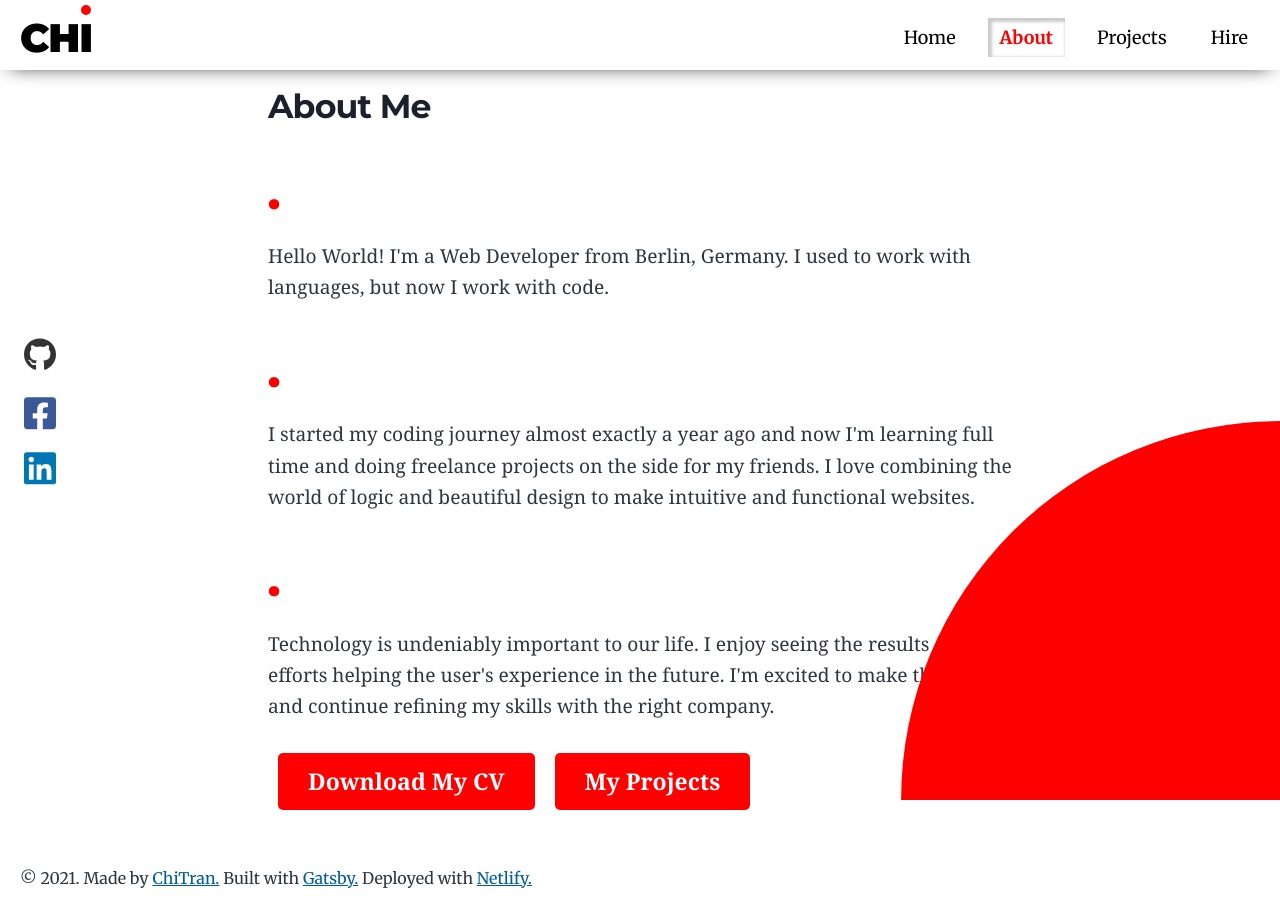
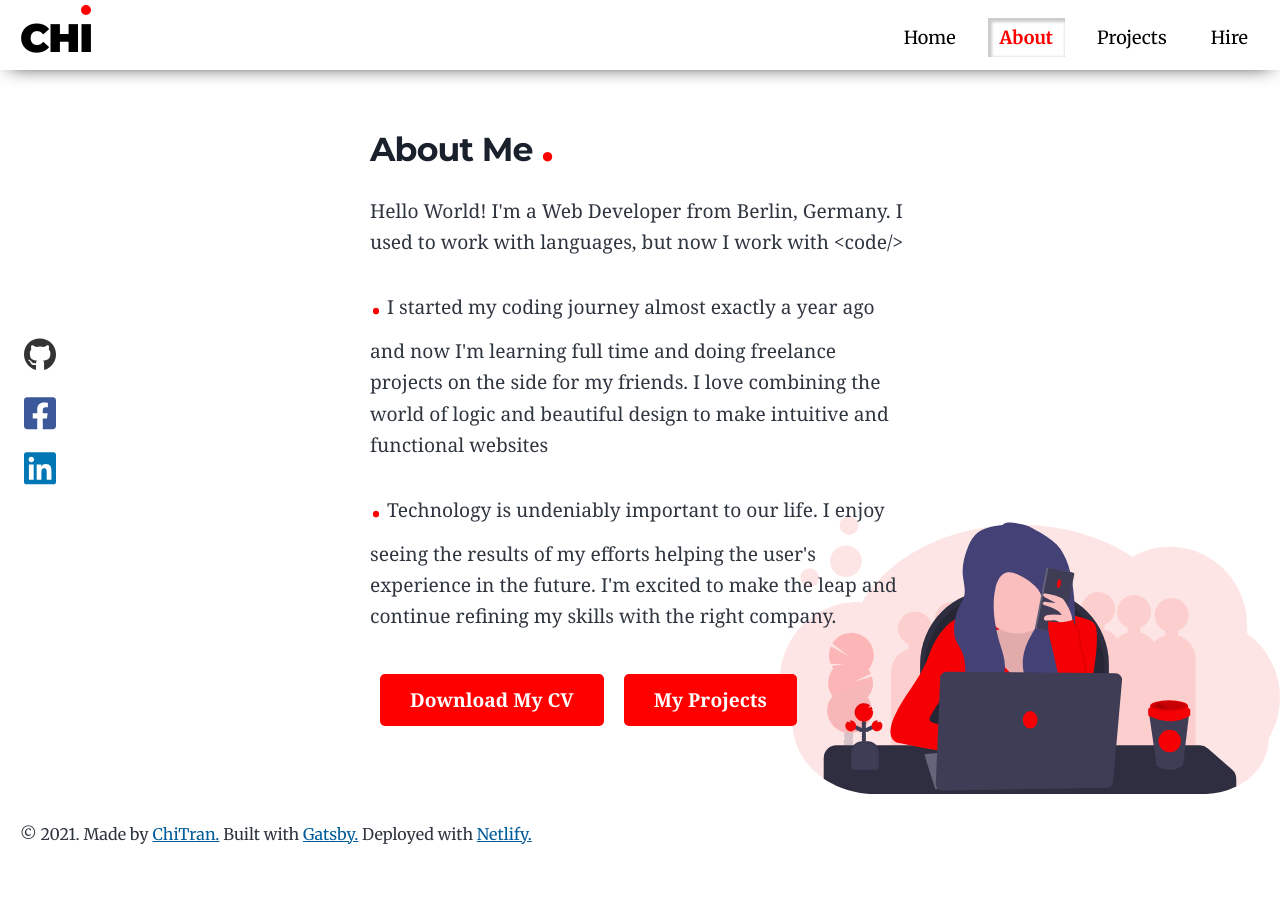
Before and after one commit to KhanhChiTran/chitran.de, a Gatsby site: page /about in a window 1280 px wide. After the commit the page ends 878 px from the top, so only its background shows below. Built offline with nearby package versions, Linux system fonts and the light colour scheme; Gatsby itself is replaced by a stand-in of ours.

Commit message:
embeb svg to pages

```diff
--- a/src/components/Layout/layout.js
+++ b/src/components/Layout/layout.js
@@ -3,6 +3,7 @@ import { Link } from "gatsby";
 import Header from "../Header/header";
 import SideBar from "../Sidebar/sidebar";
 import "./layout.scss";
+import girl4 from "../../../static/girl4.svg";
 
 const Layout = ({ location, title, children }) => {
   const rootPath = `${__PATH_PREFIX__}/`;
@@ -29,9 +30,9 @@ const Layout = ({ location, title, children }) => {
       {/* <header className="global-header">{header}</header> */}
       <main>{children}</main>
       <SideBar />
-      <div className="circle"></div>
       <footer>
-        © {new Date().getFullYear()}. Made by{" "}
+        {/* <div className="circle"></div> */}© {new Date().getFullYear()}. Made
+        by{" "}
         <a target="__blank" href="https://www.chitran.de">
           ChiTran.
         </a>{" "}
--- a/src/components/Layout/layout.scss
+++ b/src/components/Layout/layout.scss
@@ -1,14 +1,15 @@
 .circle {
-  position: absolute;
+  position: fixed;
   width: 100%;
   height: 100%;
-  top: 0;
-  left: 0;
-  background: red;
+  bottom: 0;
+  right: 0;
+  background: rgba($color: whitesmoke, $alpha: 0.5);
   /* clip-path: circle(600px at right 1000px); */
   /* clip-path: circle(50.2% at 100% 100%); */
   clip-path: circle(35.5% at 100% 100%);
 }
+
 footer {
   position: relative;
   bottom: -2rem;
--- a/src/components/Share/boxcenter.js
+++ b/src/components/Share/boxcenter.js
@@ -2,17 +2,22 @@ import styled from "styled-components";
 
 export const BoxCenter = styled.div`
   position: relative;
-  margin: 20vh auto;
+  display: flex;
+  justify-content: space-evenly;
+  flex-wrap: wrap;
+  margin: 0 auto;
+  margin-top: 20vh;
   text-align: center;
 `;
 export const RedPunkt = styled.span`
   color: red;
+  font-size: 3rem;
 `;
 export const Button = styled.button`
   padding: 15px 30px;
-  margin: 0 10px;
+  margin: 10px;
   background: red;
-  font-size: larger;
+  font-size: 1.2rem;
   font-weight: 600;
   border: none;
   border-radius: 5px;
@@ -28,8 +33,20 @@ export const Button = styled.button`
 export const TextWrap = styled.div`
   font-family: Cambria, Cochin, Georgia, Times, "Times New Roman", serif;
   font-size: 1.2rem;
-  width: 60%;
-  box-sizing: border-box;
-  max-height: 100vh;
+  width: 100%;
+  padding: 30px;
+  max-width: 600px;
   margin: 0 auto;
+  @media (max-width: 768px) {
+    text-align: center;
+  }
 `;
+export const SvgAbout = styled.div`
+  position: absolute;
+  bottom: 0;
+  right: 0;
+  z-index: -888;
+  @media (max-width: 768px) {
+    opacity: 0.2;
+  }
+`;
--- a/src/components/Sidebar/sidebar.scss
+++ b/src/components/Sidebar/sidebar.scss
@@ -6,6 +6,7 @@
   top: 40%;
   left: 0;
 }
+
 .side-bar_item {
   list-style: none;
   display: flex;
@@ -28,6 +29,16 @@
   color: black;
   width: 32px;
 }
+@media (max-width: 768px) {
+  .side-bar {
+    top: 7%;
+    right: 0;
+  }
+
+  .icon {
+    width: 20px;
+  }
+}
 .icon:hover {
   color: red;
   //   transform: skewX(-20deg);
--- a/src/pages/about.js
+++ b/src/pages/about.js
@@ -4,38 +4,35 @@ import { Link, graphql } from "gatsby";
 import Layout from "../components/Layout/layout";
 import SEO from "../components/seo";
 import Helmet from "react-helmet";
+import girl4 from "../../static/girl4.svg";
 
-import { Button, RedPunkt, TextWrap } from "../components/Share/boxcenter";
+import {
+  Button,
+  RedPunkt,
+  TextWrap,
+  SvgAbout
+} from "../components/Share/boxcenter";
 
 const About = ({ location }) => {
   return (
     <Layout location={location}>
       <SEO title="About" />
       <TextWrap>
-        <h2>About Me</h2>
+        <h2>
+          About Me <RedPunkt>.</RedPunkt>
+        </h2>
         <p>
-          <h1>
-            {" "}
-            <RedPunkt>.</RedPunkt>{" "}
-          </h1>{" "}
           Hello World! I'm a Web Developer from Berlin, Germany. I used to work
-          with languages, but now I work with code.{" "}
-          <h1>
-            {" "}
-            <RedPunkt>.</RedPunkt>{" "}
-          </h1>{" "}
-          I started my coding journey almost exactly a year ago and now I'm
-          learning full time and doing freelance projects on the side for my
-          friends. I love combining the world of logic and beautiful design to
-          make intuitive and functional websites.{" "}
-          <h1>
-            {" "}
-            <RedPunkt>.</RedPunkt>{" "}
-          </h1>{" "}
-          Technology is undeniably important to our life. I enjoy seeing the
-          results of my efforts helping the user's experience in the future. I'm
-          excited to make the leap and continue refining my skills with the
-          right company.
+          with languages, but now I work with {"<code/>"}
+          <br />
+          <RedPunkt>.</RedPunkt> I started my coding journey almost exactly a
+          year ago and now I'm learning full time and doing freelance projects
+          on the side for my friends. I love combining the world of logic and
+          beautiful design to make intuitive and functional websites
+          <br /> <RedPunkt>.</RedPunkt> Technology is undeniably important to
+          our life. I enjoy seeing the results of my efforts helping the user's
+          experience in the future. I'm excited to make the leap and continue
+          refining my skills with the right company.
         </p>
         <Button>
           <a href="../CHiTRAN CV.docx (1).pdf" download>
@@ -46,6 +43,9 @@ const About = ({ location }) => {
           <a href="/projects">My Projects</a>
         </Button>
       </TextWrap>
+      <SvgAbout>
+        <img src={girl4} alt="" width="500px" />
+      </SvgAbout>
     </Layout>
   );
 };
```
Also changed, not shown: src/pages/index.js (+11 -13 lines), static/girl1.svg (added), static/girl2.svg (added), static/girl3.svg (added), static/girl4.svg (added).
